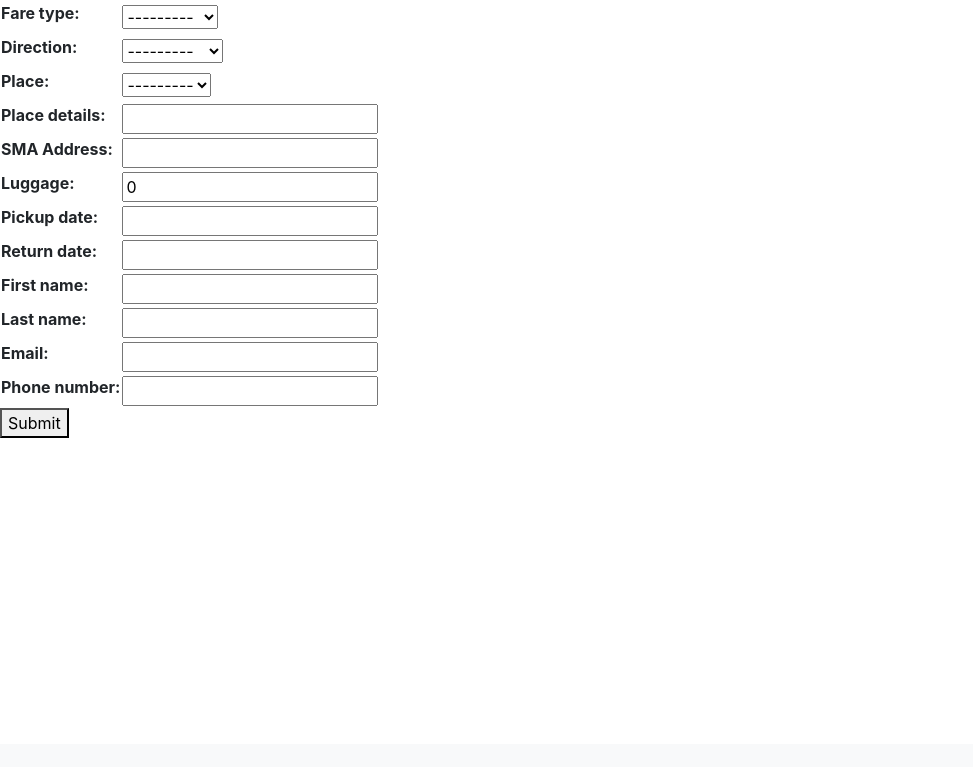
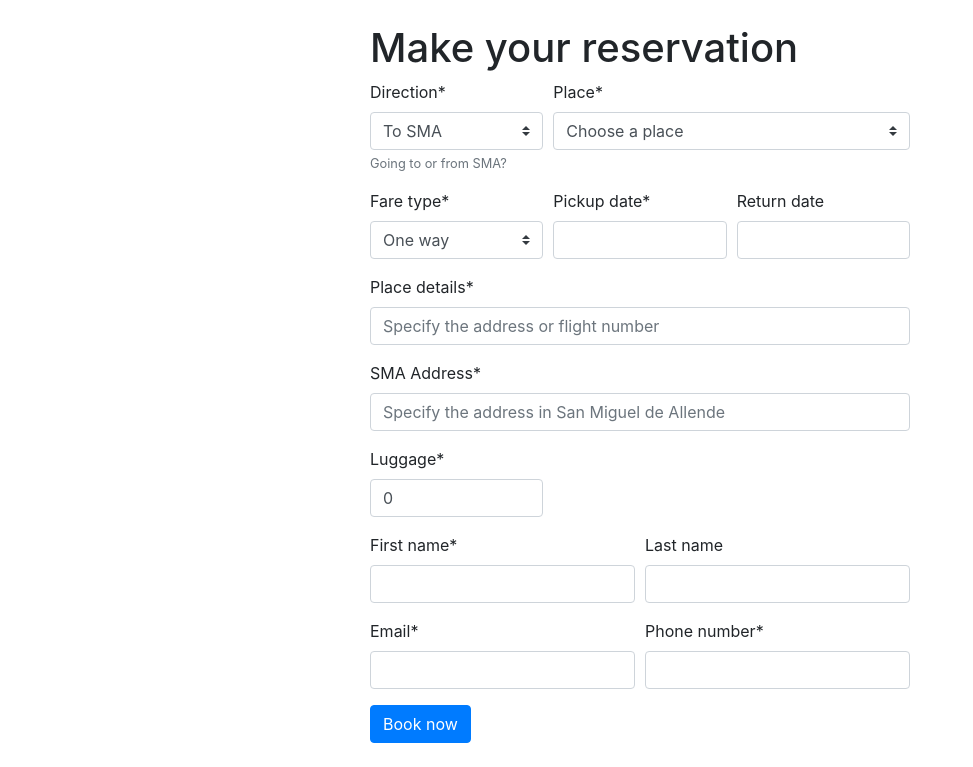
Before and after one commit to AerolinkSMA/aerolinksma, a Django app: template aerolinksma/templates/shuttle/index.html in a window 1280 px wide. Shown: the part 56-823 px from the top of the page, without its empty margins (0-973 px from the left). Before the commit the page ends 494 px from the top, so only its background shows below. Run offline with Django 3.2, Linux system fonts and the light colour scheme; the template is opened without the code that fills it: values that come from a table or form of the project are taken from there, others are empty; style sheets or scripts are compiled from the project's sources; some libraries are stand-ins or nearby versions.

Commit message:
Improve client/reservation forms and use crispy forms

```diff
--- a/aerolinksma/shuttle/forms.py
+++ b/aerolinksma/shuttle/forms.py
@@ -1,15 +1,94 @@
 from django import forms
+from crispy_forms.helper import FormHelper
+from crispy_forms.layout import Layout, Div, Field
 
-from aerolinksma.shuttle.models import Client, Reservation
+from aerolinksma.shuttle.models import Client, Reservation, Place
 
 class ClientForm(forms.ModelForm):
     class Meta:
         model = Client
         fields = ('first_name', 'last_name', 'email', 'phone_number')
 
+    def __init__(self, *args, **kwargs):
+        super().__init__(*args, **kwargs)
+        self.helper = FormHelper()
+        self.helper.form_tag = False
+        self.helper.layout = Layout(
+            Div(
+                Field('first_name', wrapper_class='col-md-6'),
+                Field('last_name', wrapper_class='col-md-6'),
+                css_class='form-row',
+            ),
+            Div(
+                Field('email', wrapper_class='col-md-6'),
+                Field('phone_number', wrapper_class='col-md-6'),
+                css_class='form-row',
+            ),
+        )
+
 
 class ReservationForm(forms.ModelForm):
+    direction = forms.ChoiceField(choices=Reservation.DIRECTION_CHOICES,
+                                  initial=Reservation.DIRECTION_CHOICES[0],
+                                  help_text='Going to or from SMA?')
+    fare_type = forms.ChoiceField(choices=Reservation.FARE_TYPES,
+                                  initial=Reservation.FARE_TYPES[0])
+    place = forms.ModelChoiceField(queryset=Place.objects.all(),
+                                   empty_label='Choose a place')
+    luggage = forms.IntegerField(min_value=0, initial=0)
+
     class Meta:
         model = Reservation
         fields = ('fare_type', 'direction', 'place', 'place_details',
                   'sma_address', 'luggage', 'pickup_date', 'return_date')
+        widgets = {
+            'place_details': forms.TextInput(
+                attrs={
+                    'placeholder': 'Specify the address or flight number',
+                },
+            ),
+            'sma_address': forms.TextInput(
+                attrs={
+                    'placeholder': 'Specify the address in San Miguel de Allende',
+                },
+            ),
+        }
+
+    def __init__(self, *args, **kwargs):
+        super().__init__(*args, **kwargs)
+        self.helper = FormHelper()
+        self.helper.form_tag = False
+        self.helper.layout = Layout(
+            Div(
+                Field('direction', wrapper_class='col-md-4',
+                      css_class='custom-select'),
+                Field('place', wrapper_class='col-md-8',
+                      css_class='custom-select'),
+                css_class='form-row',
+            ),
+            Div(
+                Field('fare_type', wrapper_class='col-md-4',
+                      css_class='custom-select'),
+                Field('pickup_date', wrapper_class='col-md-4'),
+                Field('return_date', wrapper_class='col-md-4'),
+                css_class='form-row',
+            ),
+            Field('place_details'),
+            Field('sma_address'),
+            Div(
+                Field('luggage', wrapper_class='col-md-4'),
+                css_class='form-row',
+            ),
+        )
+
+    def clean_return_date(self):
+        """Fail if fare type is 'Round trip' and return date is empty."""
+        return_date = self.cleaned_data['return_date']
+        fare_type = self.cleaned_data['fare_type']
+
+        if fare_type == 'RT' and return_date is None:
+            raise forms.ValidationError(
+                'Return date is required for round trips'
+            )
+
+        return return_date
--- a/aerolinksma/templates/shuttle/index.html
+++ b/aerolinksma/templates/shuttle/index.html
@@ -1,12 +1,21 @@
 {% extends "base.html" %}
 
+{% load crispy_forms_tags %}
 {% block content %}
-    <form action="" method="POST">
-        {% csrf_token %}
-        <table>
-            {{ reservation_form }}
-            {{ client_form }}
-        </table>
-        <button>Submit</button>
-    </form>
+    <div class="container my-4">
+        <div class="row justify-content-center">
+            <div class="col-md-6">
+                <h1>Make your reservation</h1>
+
+                <form action="" method="POST">
+                    {% csrf_token %}
+                    {% crispy reservation_form %}
+                    {% crispy client_form %}
+                    <button class="btn btn-primary">
+                        Book now
+                    </button>
+                </form>
+            </div>
+        </div>
+    </div>
 {% endblock %}
--- a/config/settings.py
+++ b/config/settings.py
@@ -37,6 +37,7 @@ INSTALLED_APPS = [
     'django.contrib.sessions',
     'django.contrib.messages',
     'django.contrib.staticfiles',
+    'crispy_forms',
     'aerolinksma.accounts.apps.AccountsConfig',
     'aerolinksma.shuttle.apps.ShuttleConfig',
 ]
@@ -126,3 +127,5 @@ STATICFILES_DIRS = [
 ]
 
 AUTH_USER_MODEL = 'accounts.User'
+
+CRISPY_TEMPLATE_PACK = 'bootstrap4'
```
